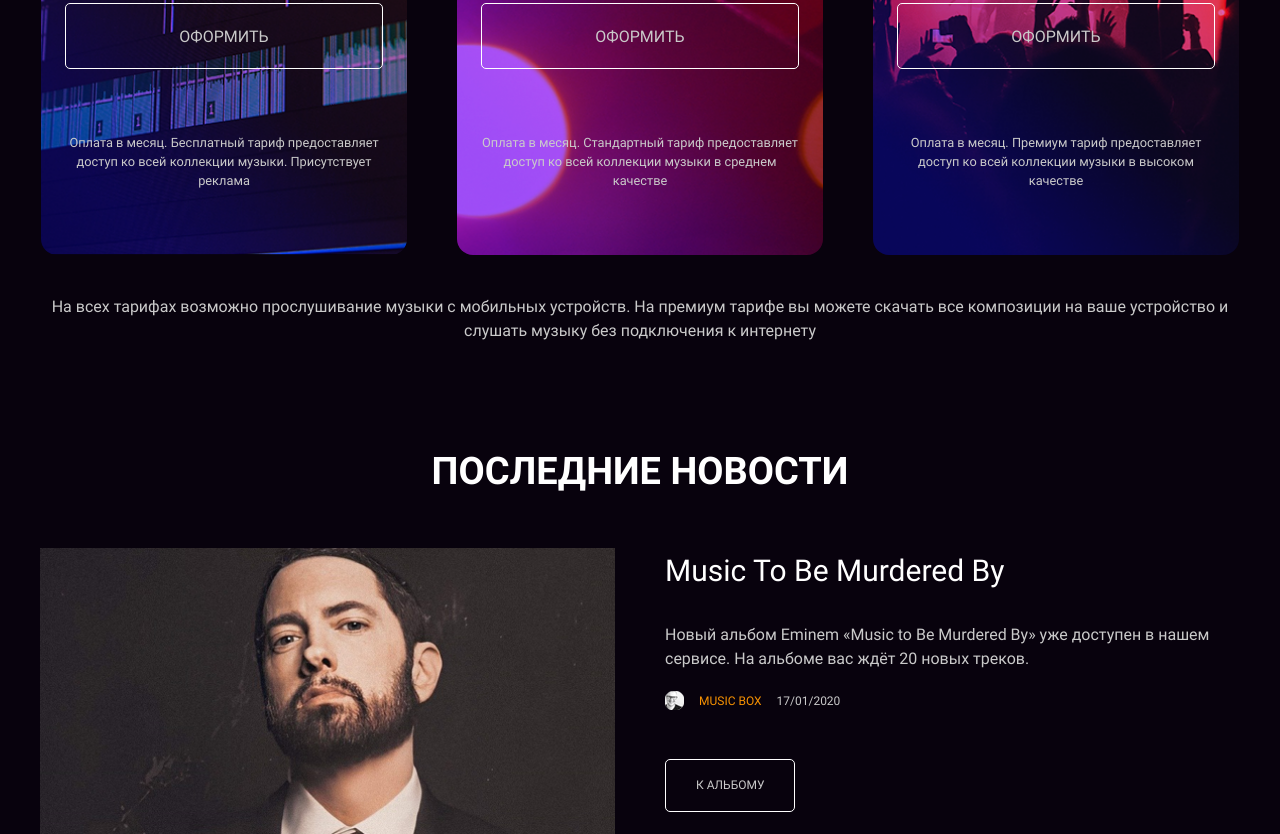
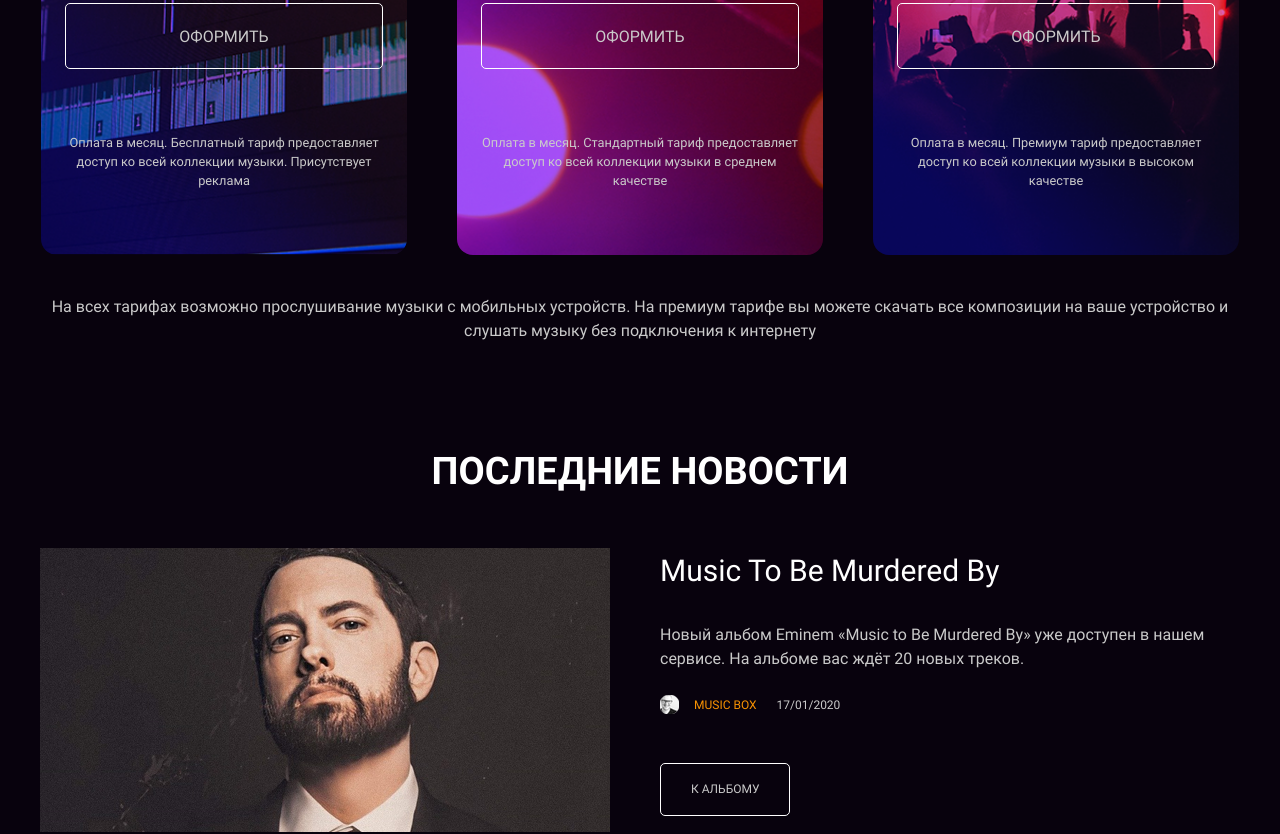
Before and after one commit to korchel/layout-designer-project-56, a website: page src/index.html in a window 1280 px wide. Shown: the part 1315-2149 px from the top of the page. Drawn offline with Linux system fonts and the light colour scheme.

Commit message:
section 3 flex

```diff
--- a/src/index.html
+++ b/src/index.html
@@ -82,18 +82,19 @@
       <div class="container pt-100">
         <h2 class="text-center">Последние новости</h2>
         <div class="news-item mt-48">
-          <img src="./images/news/Music to Be Murdered By.png" alt="Emenem">
-
-          <div class="news-body">
+          <img
+            class="col"
+            src="./images/news/Music to Be Murdered By.png"
+            alt="Emenem"
+          />
+          <div>
             <h3>music to be murdered by</h3>
             <p>
               Новый альбом Eminem «Music to Be Murdered By» уже доступен в
               нашем сервисе. На альбоме вас ждёт 20 новых треков.
             </p>
-          </div>
-          <div class="news-footer">
             <div class="news-author">
-              <img src="./images/avatar.png" alt="avatar">
+              <img class="avatar" src="./images/avatar.png" alt="avatar">
               <p><span>Music box</span></p>
               <p>17/01/2020</p>
             </div>
--- a/src/scss/section-news.scss
+++ b/src/scss/section-news.scss
@@ -3,15 +3,12 @@
 }
 
 .news-item {
-  display: grid;
-  grid-template-columns: repeat(2, 1fr);
-  grid-template-rows: 1fr 1fr;
-
+  display: flex;
   column-gap: 50px;
 
-  img {
-    width: 100%;
-    grid-row: span 2;
+  .col {
+    display: block;
+    flex: 1;
   }
 
   h3 {
@@ -33,30 +30,27 @@
         font-size: 16px;
       }
     }
+  }
 
-
-  }
-}
-
-.news-body {
-  height: fit-content;
-  max-width: 100%;
-}
-
-.news-footer {
   .news-author {
     display: flex;
     align-items: center;
+    margin-top: 24px;
     height: 20px;
-    p {
+    > p {
       margin-left: 15px;
       font-size: 12px;
       span {
         color: $orange;
         text-transform: uppercase;
+
+      }
+      + p {
+        margin-left: 20px;
       }
     }
-    img {
+
+    .avatar {
       width: 19px;
     }
   }
@@ -74,3 +68,11 @@
     @include btn;
   }
 }
+
+
+
+@media (max-width: 620px) {
+  .news-item {
+    flex-direction: column;
+  }
+}
```
Also changed, not shown: src/css/app.css, 1 other file.
